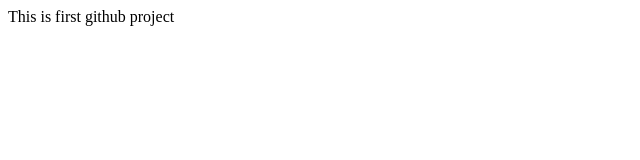
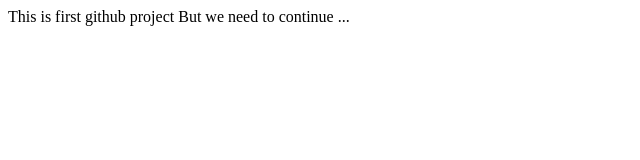
Before and after one commit to SFOM777/test, a plain HTML site: page index.html in a window 1280 px wide. Shown: the whole page, without its empty margins (0-640 px from the left). Drawn offline with Linux system fonts and the light colour scheme.

Commit message:
Всем привет

```diff
--- a/index.html
+++ b/index.html
@@ -8,6 +8,6 @@
 </head>
 <body>
     This is first github project
-
+But we need to continue ...
 </body>
 </html>
```
